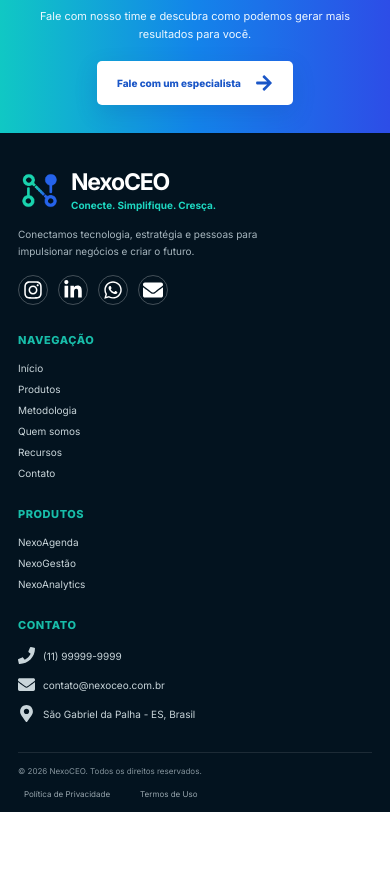
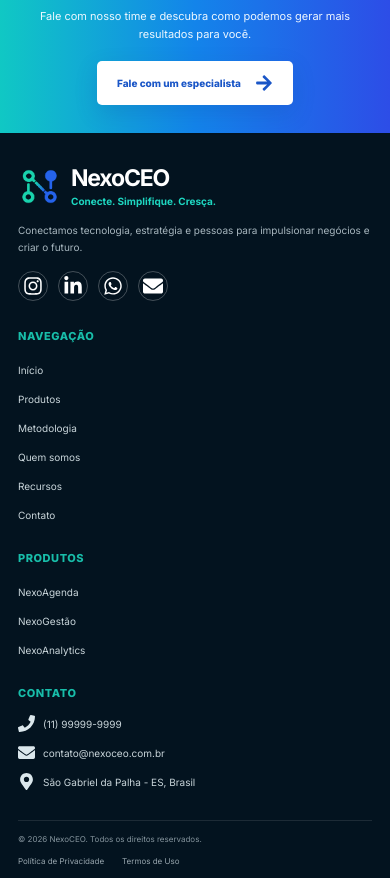
Before and after one commit to NexoCeo/nexoceo-site, a React (Vite) app: page / in a window 390 px wide. Shown: the part 4960-5838 px from the top of the page. Before the commit the page ends 5772 px from the top, so only its background shows below. Built offline with nearby package versions, Linux system fonts and the light colour scheme.

Commit message:
Ajsute no footer

```diff
--- a/src/components/layout/footer/Footer.tsx
+++ b/src/components/layout/footer/Footer.tsx
@@ -1,9 +1,16 @@
+import styles from './styles.module.css'
+
 import BrandMark from '@/components/common/brand-mark/BrandMark'
 import Icon from '@/components/common/Icon'
 
-import styles from './styles.module.css'
+import { navigation } from '@/components/data/navigation'
+import { scrollToSection } from '@/utils/scrollToSection'
 
 function Footer() {
+  const navigateTo = (id: string) => {
+    scrollToSection(id)
+  }
+
   return (
     <footer className={styles.footer}>
       <div className={`container ${styles.footerGrid}`}>
@@ -11,9 +18,8 @@
           <BrandMark />
 
           <p>
-            Conectamos tecnologia, estratégia e
-            pessoas para impulsionar negócios e
-            criar o futuro.
+            Conectamos tecnologia, estratégia e pessoas
+            para impulsionar negócios e criar o futuro.
           </p>
 
           <div className={styles.socials}>
@@ -41,6 +47,10 @@
             <button
               type="button"
               aria-label="E-mail"
+              onClick={() => {
+                window.location.href =
+                  'mailto:contato@nexoceo.com.br'
+              }}
             >
               <Icon name="mail" />
             </button>
@@ -53,12 +63,16 @@
           </span>
 
           <ul className={styles.footerList}>
-            <li>Início</li>
-            <li>Produtos</li>
-            <li>Metodologia</li>
-            <li>Quem somos</li>
-            <li>Recursos</li>
-            <li>Contato</li>
+            {navigation.map((item) => (
+              <li key={item.id}>
+                <button
+                  type="button"
+                  onClick={() => navigateTo(item.id)}
+                >
+                  {item.label}
+                </button>
+              </li>
+            ))}
           </ul>
         </div>
 
@@ -68,9 +82,32 @@
           </span>
 
           <ul className={styles.footerList}>
-            <li>NexoAgenda</li>
-            <li>NexoGestão</li>
-            <li>NexoAnalytics</li>
+            <li>
+              <button
+                type="button"
+                onClick={() => navigateTo('produtos')}
+              >
+                NexoAgenda
+              </button>
+            </li>
+
+            <li>
+              <button
+                type="button"
+                onClick={() => navigateTo('produtos')}
+              >
+                NexoGestão
+              </button>
+            </li>
+
+            <li>
+              <button
+                type="button"
+                onClick={() => navigateTo('produtos')}
+              >
+                NexoAnalytics
+              </button>
+            </li>
           </ul>
         </div>
 
@@ -86,9 +123,9 @@
                 size={17}
               />
 
-              <span>
+              <a href="tel:+5511999999999">
                 (11) 99999-9999
-              </span>
+              </a>
             </li>
 
             <li>
@@ -97,9 +134,9 @@
                 size={17}
               />
 
-              <span>
+              <a href="mailto:contato@nexoceo.com.br">
                 contato@nexoceo.com.br
-              </span>
+              </a>
             </li>
 
             <li>
@@ -118,8 +155,7 @@
 
       <div className={`container ${styles.footerBottom}`}>
         <span>
-          © 2026 NexoCEO. Todos os direitos
-          reservados.
+          © 2026 NexoCEO. Todos os direitos reservados.
         </span>
 
         <div>
--- a/src/components/layout/footer/styles.module.css
+++ b/src/components/layout/footer/styles.module.css
@@ -1,11 +1,19 @@
 .footer {
+  width: 100%;
+
   background: #03131f;
+
   color: #dbe7ec;
-  padding: 36px 0 12px;
+
+  padding:
+    36px
+    0
+    12px;
 }
 
 .footerGrid {
   display: grid;
+
   grid-template-columns:
     1.35fr
     .6fr
@@ -13,110 +21,300 @@
     1fr;
 
   gap: 50px;
+
   padding-bottom: 30px;
 }
 
-.footerBrand .brandCopy strong {
-  font-size: 26px;
-}
+/* =========================
+   MARCA
+   ========================= */
 
 .footerBrand p {
   max-width: 255px;
+
+  margin:
+    14px
+    0
+    16px;
+
   color: #a8b7bf;
+
   font-size: 10px;
+
   line-height: 1.65;
-  margin: 14px 0 16px;
 }
+
+/* =========================
+   REDES SOCIAIS
+   ========================= */
 
 .socials {
   display: flex;
+
   gap: 10px;
 }
 
 .socials button {
   width: 30px;
   height: 30px;
+
+  padding: 0;
+
+  display: grid;
+
+  place-items: center;
+
+  border:
+    1px solid
+    rgba(255, 255, 255, .25);
+
   border-radius: 50%;
 
-  border:
-    1px solid rgba(255, 255, 255, .25);
+  background: transparent;
 
-  background: none;
   color: #fff;
-  display: grid;
-  place-items: center;
+
+  cursor: pointer;
+
+  transition:
+    color .2s ease,
+    border-color .2s ease,
+    background-color .2s ease,
+    transform .2s ease;
+}
+
+.socials button:hover {
+  color: #15d9c2;
+
+  border-color:
+    rgba(21, 217, 194, .7);
+
+  background:
+    rgba(21, 217, 194, .08);
+
+  transform: translateY(-2px);
+}
+
+/* =========================
+   NAVEGAÇÃO / PRODUTOS
+   ========================= */
+
+.footerList {
+  list-style: none;
+
+  padding: 0;
+
+  margin:
+    15px
+    0
+    0;
+
+  display: flex;
+
+  flex-direction: column;
+
+  gap: 9px;
+
+  color: #c9d5da;
+}
+
+.footerList li {
+  margin: 0;
+
   padding: 0;
 }
 
-.footerList {
-  list-style: none;
+.footerList button {
+  margin: 0;
+
   padding: 0;
-  margin: 15px 0 0;
-  display: flex;
-  flex-direction: column;
-  gap: 9px;
+
+  border: 0;
+
+  background: transparent;
+
+  color: #c9d5da;
+
   font-size: 10px;
-  color: #c9d5da;
+
+  font-weight: 400;
+
+  line-height: 1.4;
+
+  text-align: left;
+
+  cursor: pointer;
+
+  transition:
+    color .2s ease,
+    transform .2s ease;
 }
+
+.footerList button:hover {
+  color: #15d9c2;
+
+  transform: translateX(3px);
+}
+
+.footerList button:focus-visible {
+  color: #15d9c2;
+
+  outline:
+    1px solid #15d9c2;
+
+  outline-offset: 4px;
+
+  border-radius: 2px;
+}
+
+/* =========================
+   CONTATO
+   ========================= */
 
 .footerContact {
   list-style: none;
+
   padding: 0;
-  margin: 15px 0 0;
+
+  margin:
+    15px
+    0
+    0;
+
   display: flex;
+
   flex-direction: column;
+
   gap: 12px;
+
   font-size: 10px;
+
   color: #c9d5da;
 }
 
 .footerContact li {
   display: flex;
+
   align-items: center;
+
   gap: 8px;
 }
 
+.footerContact li svg {
+  flex: none;
+
+  color: #dbe7ec;
+}
+
+.footerContact a {
+  color: #c9d5da;
+
+  text-decoration: none;
+
+  transition:
+    color .2s ease;
+}
+
+.footerContact a:hover {
+  color: #15d9c2;
+}
+
+/* =========================
+   RODAPÉ INFERIOR
+   ========================= */
+
 .footerBottom {
+  padding-top: 13px;
+
+  display: flex;
+
+  align-items: center;
+
+  justify-content: space-between;
+
   border-top:
-    1px solid rgba(255, 255, 255, .10);
+    1px solid
+    rgba(255, 255, 255, .10);
 
-  padding-top: 13px;
-  display: flex;
-  justify-content: space-between;
   color: #85949d;
+
   font-size: 8px;
 }
 
 .footerBottom div {
   display: flex;
+
   gap: 38px;
 }
 
 .footerBottom button {
+  padding: 0;
+
   border: 0;
-  background: none;
+
+  background: transparent;
+
   color: #98a6ae;
+
   font-size: 8px;
+
+  cursor: pointer;
+
+  transition:
+    color .2s ease;
 }
+
+.footerBottom button:hover {
+  color: #15d9c2;
+}
+
+/* =========================
+   TABLET
+   ========================= */
 
 @media (max-width: 820px) {
   .footerGrid {
-    grid-template-columns: 1.4fr 1fr;
+    grid-template-columns:
+      1.4fr
+      1fr;
+
+    gap:
+      36px
+      40px;
   }
 }
 
+/* =========================
+   MOBILE
+   ========================= */
+
 @media (max-width: 560px) {
+  .footer {
+    padding-top: 32px;
+  }
+
   .footerGrid {
-    grid-template-columns: 1fr;
+    grid-template-columns:
+      1fr;
+
     gap: 28px;
+  }
+
+  .footerBrand p {
+    max-width: 100%;
   }
 
   .footerBottom {
     flex-direction: column;
+
+    align-items: flex-start;
+
     gap: 12px;
   }
 
   .footerBottom div {
     gap: 18px;
+
+    flex-wrap: wrap;
   }
 }
```
